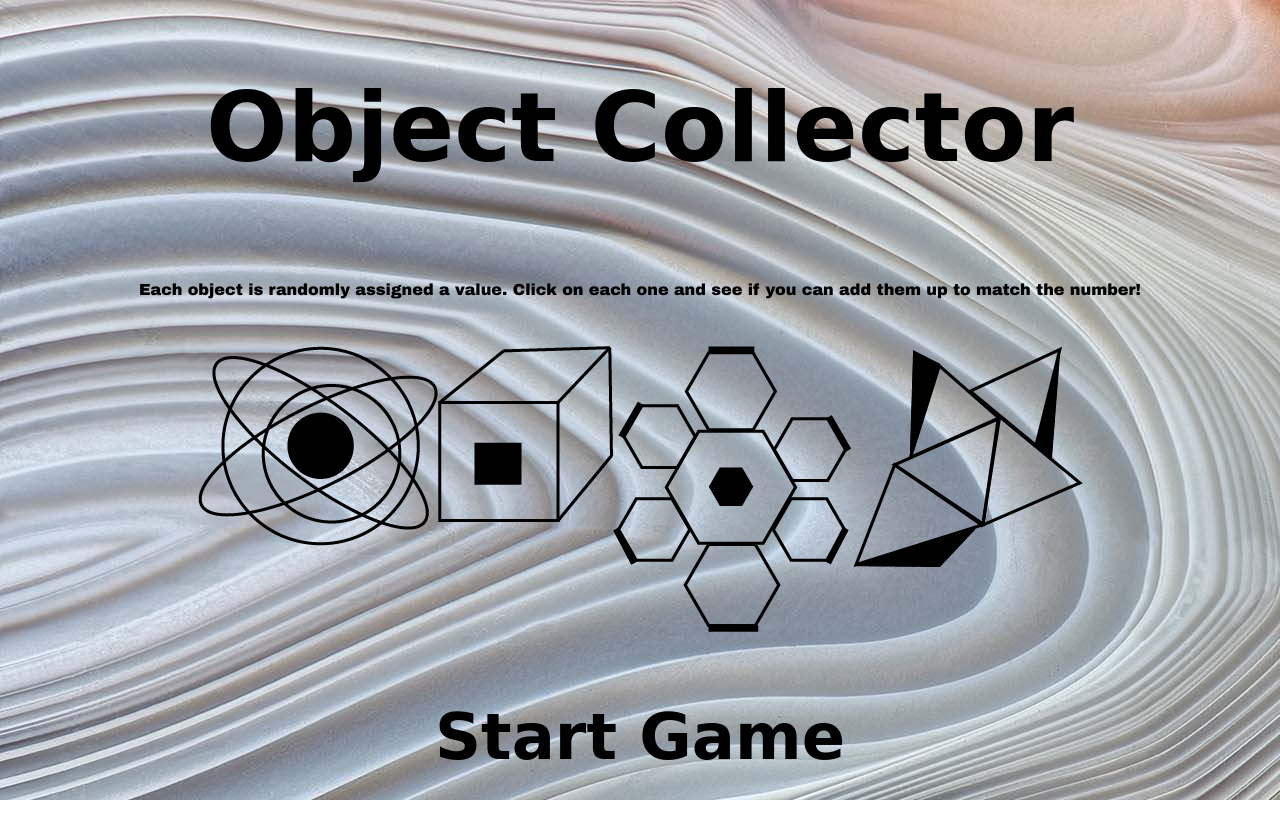
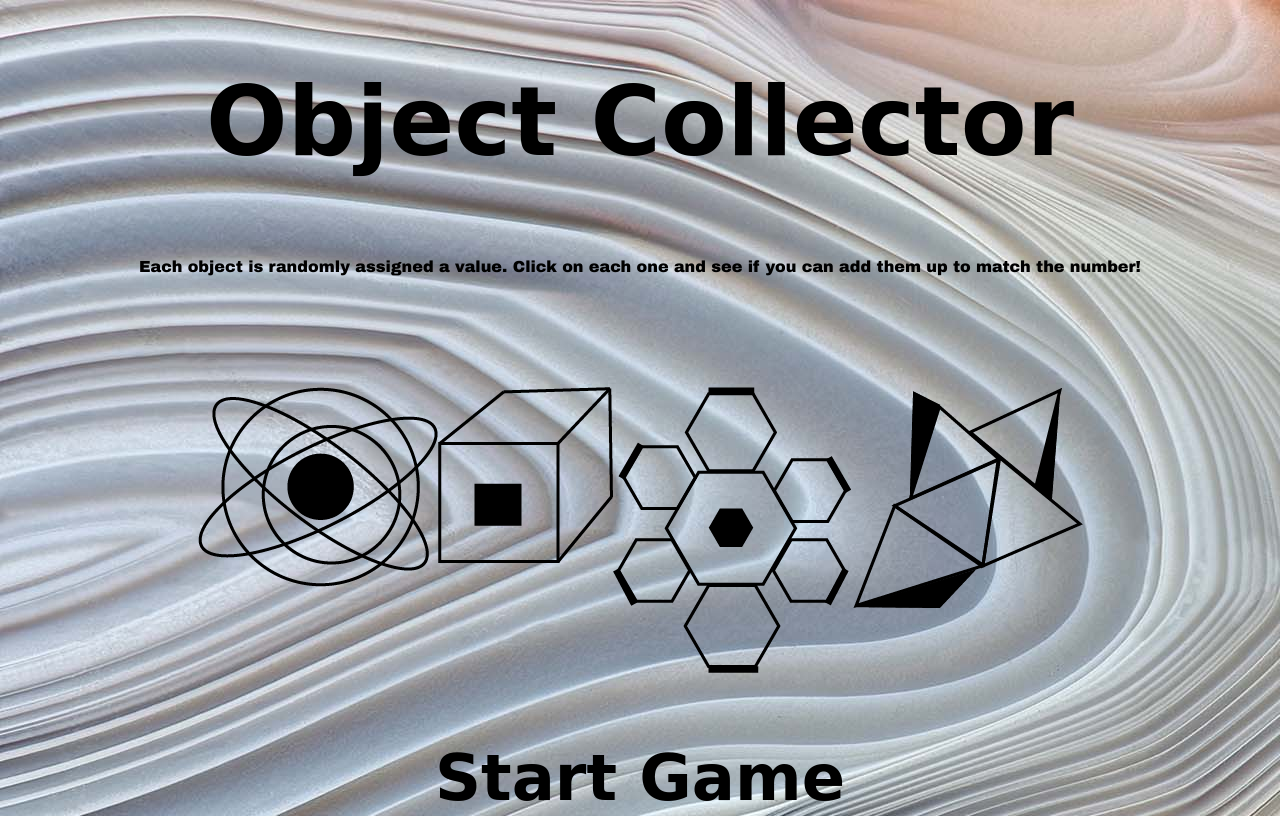
Before and after one commit to emilyedalton/unit_4_game, a plain HTML site: page index.html in a window 1280 px wide. Drawn offline with nearby package versions, Linux system fonts and the light colour scheme; a web font is replaced by a local one.

Commit message:
setting container height to 100vh

```diff
--- a/css/style.css
+++ b/css/style.css
@@ -3,14 +3,14 @@ body {
 
 }
 p{
-    padding: 1em;
+    /* padding: 1em; */
 }
 .container{
     display: flex;
     flex-direction: column;
     align-items: center;
     justify-content: center;
-    /* height: 50em; */
+    height: 100vh;
 
 }
 
@@ -21,15 +21,20 @@ p{
 .howto{
     font-family: 'Archivo Black', sans-serif;
 
+
 }
 .button_box{
     display: flex;
    justify-content: center;
    height: 50%;
+
 }
 .lowerBox{
 display:flex;
 justify-content: space-evenly;
+width: 100%;
+
+
 
 }
 .winsLosses{
@@ -39,6 +44,7 @@ justify-content: space-evenly;
     min-width: 15%;
 
 
+
 }
 
 .scorecontain{
@@ -46,6 +52,7 @@ justify-content: space-evenly;
     flex-direction: column;
     justify-content: flex-end;
     min-width: 15%;
+
 }
 
 
--- a/index.html
+++ b/index.html
@@ -36,7 +36,6 @@
 </div> <!-- end button box  -->
 
 
-</div>  <!-- end main container  -->
 <div class= "lowerBox">
 <div class = "scorecontain">
 <div id="userTotalScore"></div>
@@ -51,6 +50,7 @@
 
 </div>
 </div> <!-- end lowerBox container  -->
+</div>  <!-- end main container  -->
 
     <script src="https://cdnjs.cloudflare.com/ajax/libs/jquery/3.2.1/jquery.min.js"></script>
 
```
